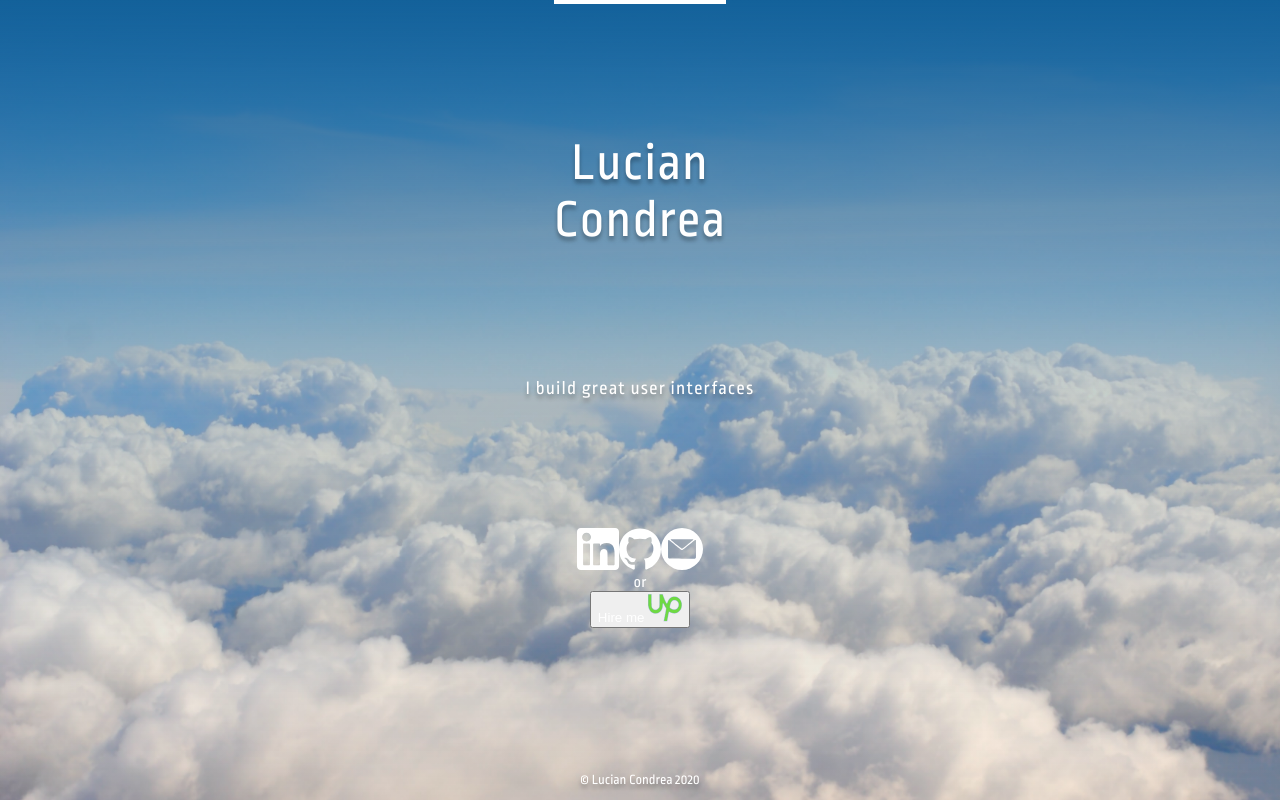
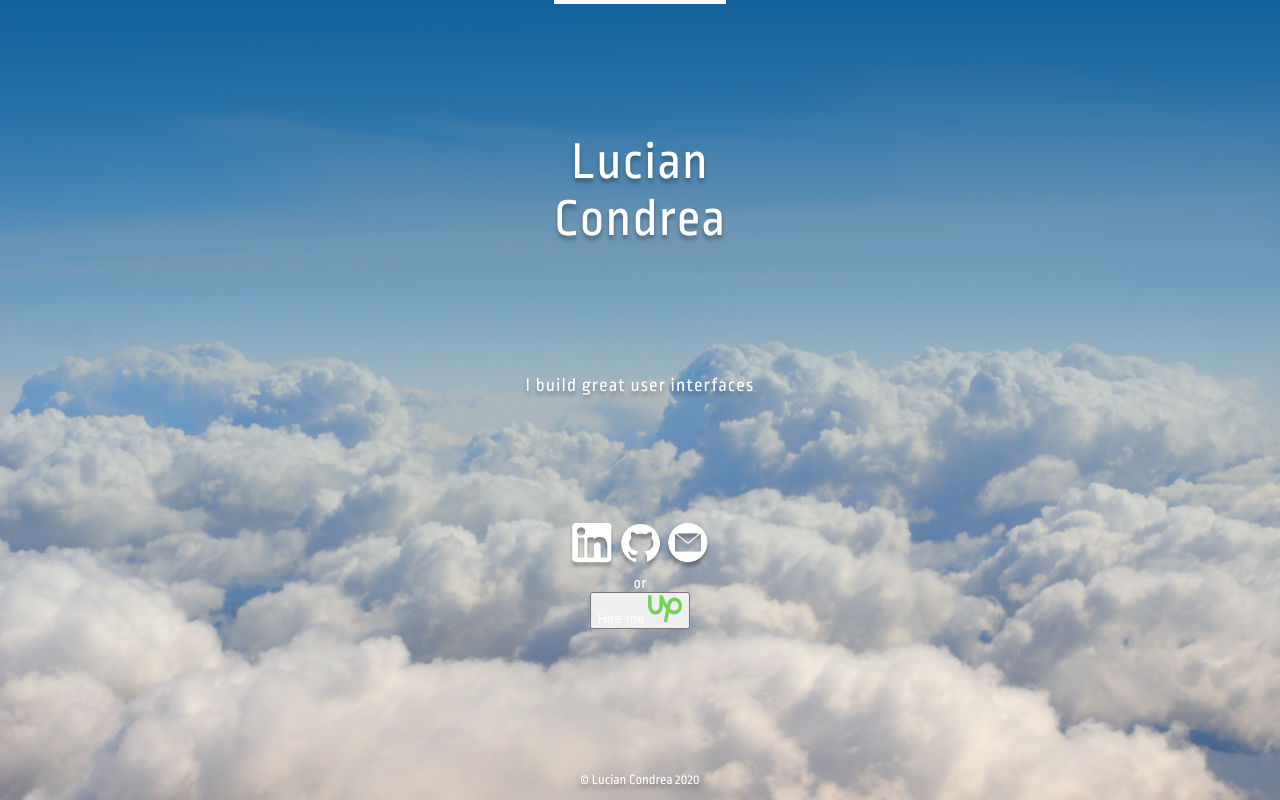
Before and after one commit to luciancic/condrea.dev, a Gatsby site: page / in a window 1280 px wide. Built offline with nearby package versions, Linux system fonts and the light colour scheme; Gatsby itself is replaced by a stand-in of ours.

Commit message:
add shadows to social icons

```diff
--- a/src/pages/index.js
+++ b/src/pages/index.js
@@ -1,7 +1,7 @@
 import React from "react"
-import EmailIcon from '../images/email.svg'
-import GithubIcon from '../images/github.svg'
-import LinkedinIcon from '../images/linkedin.svg'
+import EmailIcon from '../images/email.png'
+import GithubIcon from '../images/github.png'
+import LinkedinIcon from '../images/linkedin.png'
 import UpworkIcon from '../images/upwork.png'
 import "normalize-css"
 import "../styles.scss"
--- a/src/styles.scss
+++ b/src/styles.scss
@@ -56,6 +56,7 @@ h1 {
 
 p {
     font-size: 19px;
+    text-align: center;
     line-height: 98.9%;
     letter-spacing: 0.06em;
     text-shadow: 0px 4px 4px rgba(0, 0, 0, 0.3);
@@ -68,7 +69,8 @@ nav {
 }
 
 .social-icon {
-    width: 42px;
+    width: 48px;
+    text-shadow: 0px 4px 4px rgba(0, 0, 0, 0.3);
 }
 
 
```
Also changed, not shown: src/images/email.png (added), src/images/email.svg (deleted), src/images/github.png (added), src/images/github.svg (deleted), src/images/linkedin.png (added), src/images/linkedin.svg (deleted).
